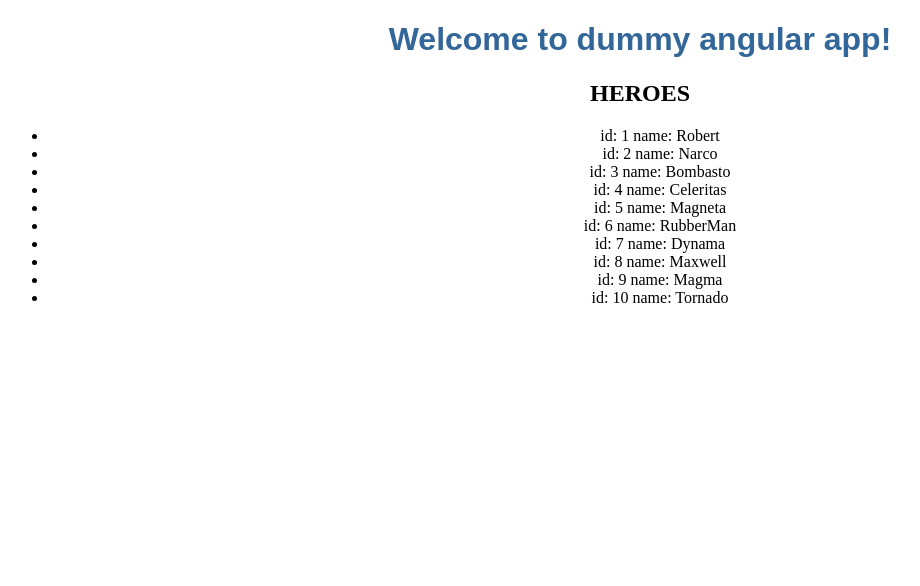
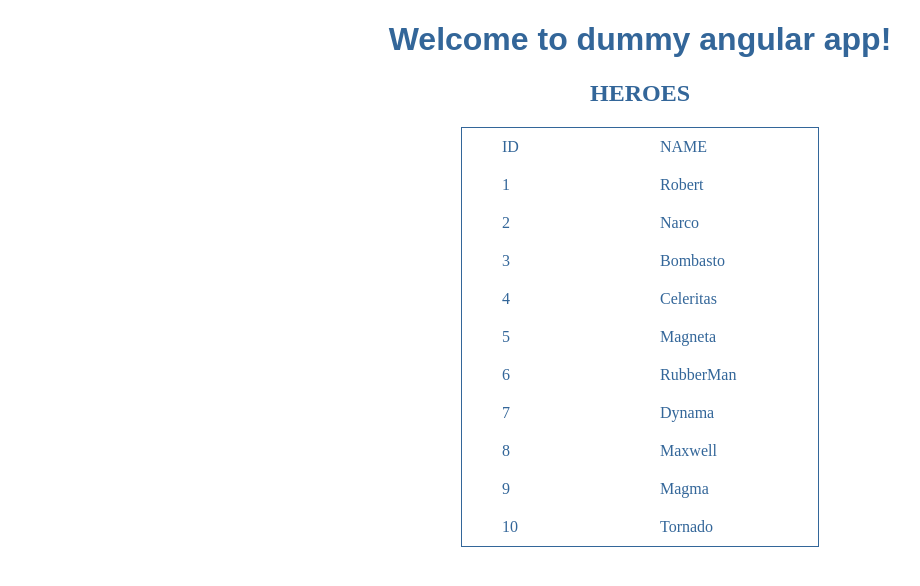
Before and after one commit to dalalayan1/angular-dummy-app, an Angular app: page / in a window 1280 px wide. Shown: the top 586 px of the page, without its empty margins (0-920 px from the left). Built offline with nearby package versions, Linux system fonts and the light colour scheme.

Commit message:
added layout and styles

```diff
--- a/src/app/heroes/heroes.component.css
+++ b/src/app/heroes/heroes.component.css
@@ -0,0 +1,12 @@
+.heroes-list {
+    margin: 0 auto;
+    list-style-type: none;
+    width: 25%;
+    text-align: left;
+    border: 1px solid;
+}
+.heroes-list > li span {
+    width: 50%;
+    display: inline-block;
+    padding: 10px 0;
+}
--- a/src/app/heroes/heroes.component.html
+++ b/src/app/heroes/heroes.component.html
@@ -1,19 +1,15 @@
-<!-- <h2>{{hero.name | uppercase}} Details</h2>
-<div><span>id: </span>{{hero.id}}</div>
-<div><span>name: </span>{{hero.name}}</div>
-
-<div>
-  <label>name:
-    <input [(ngModel)]="hero.name" placeholder="name">
-  </label>
-</div> -->
-
 <h2>HEROES</h2>
 <ul class="heroes-list">
-  <li *ngFor = "let hero of heroes">
-    <div class="hero">
-      <span>id: </span>{{hero.id}}
-      <span>name: </span>{{hero.name}}
+  <li class="hero">
+    <div>
+      <span> ID </span>
+      <span> NAME </span>
+    </div>
+  </li>
+  <li *ngFor = "let hero of heroes" class="hero hero-{{hero.id}}">
+    <div>
+      <span> {{hero.id}} </span>
+      <span> {{hero.name}} </span>
     </div>
   </li>
 </ul>
--- a/src/styles.css
+++ b/src/styles.css
@@ -1 +1,4 @@
 /* You can add global styles to this file, and also import other style files */
+*, body {
+    color: #369;
+}
```
